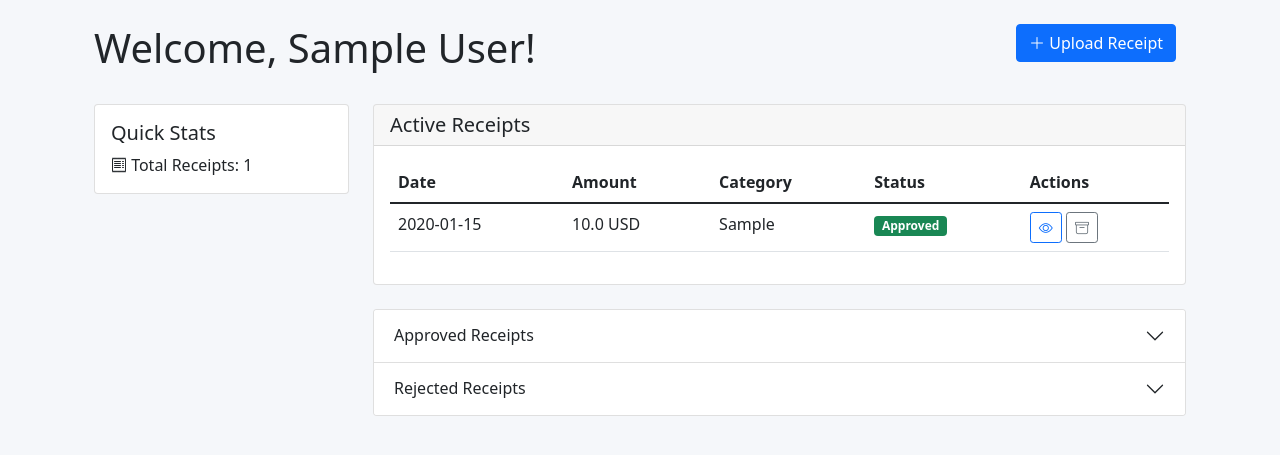
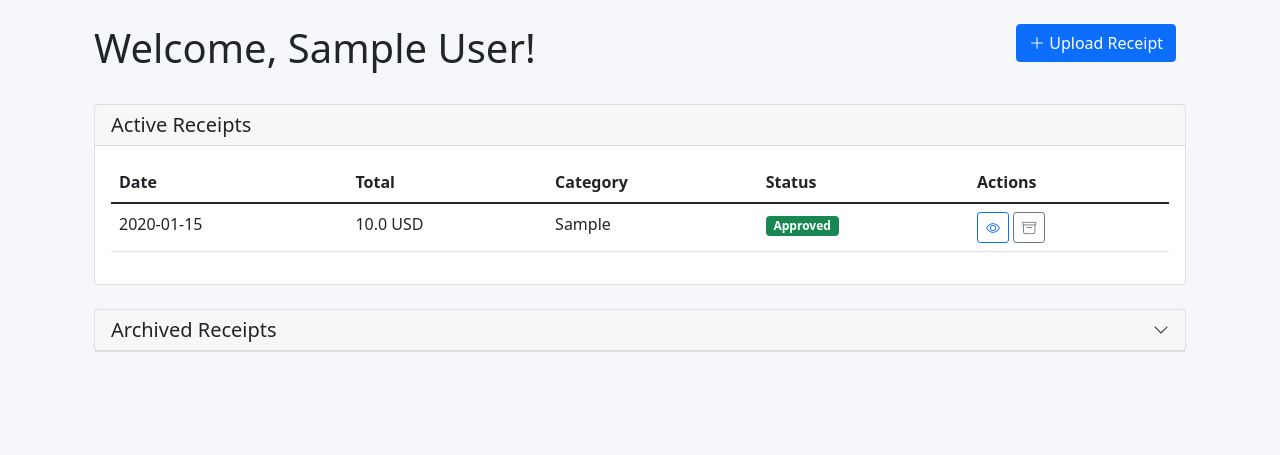
Before and after one commit to ThomasKLA10/expense-app, a Flask app: page /dashboard in a window 1280 px wide. Shown: the part 56-511 px from the top of the page. Run offline with Flask 3, Linux system fonts and the light colour scheme; a user stored in the database is signed in; tables that the repository leaves empty hold one stand-in row (values such as "Sample post"); some libraries are stand-ins or nearby versions.

Commit message:
Update dashboard and notifications: - Remove flash messages and confirmations - Make archived receipts collapsible - Add notification system for approved receipts - Change 'amount' to 'total' in tables - Add 'Various' category for multiple receipts - Auto-archive approved receipts

```diff
--- a/app/models.py
+++ b/app/models.py
@@ -45,3 +45,9 @@ class Receipt(db.Model):
             'amsterdam': 'Amsterdam'
         }
         return f"Office in {office_names.get(self.office.lower(), self.office)}"
+
+    @classmethod
+    def group_receipts(cls, receipts):
+        if len(receipts) == 1:
+            return receipts[0].category
+        return "Various"
--- a/app/oauth.py
+++ b/app/oauth.py
@@ -117,15 +117,12 @@ class GoogleOAuth:
                     db.session.commit()
 
                 login_user(user)
-                flash(f'Welcome, {user.name}!', 'success')
                 return user
             else:
-                flash('Email not verified by Google.', 'error')
                 return None
 
         except Exception as e:
             print(f"Error in handle_callback: {str(e)}")
             import traceback
             traceback.print_exc()
-            flash('Authentication failed. Please try again.', 'error')
             return None
--- a/app/templates/dashboard.html
+++ b/app/templates/dashboard.html
@@ -6,28 +6,15 @@
         <div class="col">
             <h1>Welcome, {{ current_user.name }}!</h1>
         </div>
-        {% if receipts %}
         <div class="col-auto">
             <a href="{{ url_for('upload') }}" class="btn btn-primary">
                 <i class="bi bi-plus-lg"></i> Upload Receipt
             </a>
         </div>
-        {% endif %}
     </div>
 
     <div class="row">
-        <div class="col-md-3">
-            <div class="card mb-4">
-                <div class="card-body">
-                    <h5 class="card-title">Quick Stats</h5>
-                    <p class="card-text">
-                        <i class="bi bi-receipt"></i> Total Receipts: {{ receipts|length if receipts else 0 }}
-                    </p>
-                </div>
-            </div>
-        </div>
-
-        <div class="col-md-9">
+        <div class="col-md-12">
             {% if receipts %}
             <div class="card mb-4">
                 <div class="card-header">
@@ -39,7 +26,7 @@
                             <thead>
                                 <tr>
                                     <th>Date</th>
-                                    <th>Amount</th>
+                                    <th>Total</th>
                                     <th>Category</th>
                                     <th>Status</th>
                                     <th>Actions</th>
@@ -68,8 +55,7 @@
                                         {% if receipt.status in ['approved', 'rejected'] %}
                                         <form method="POST" action="{{ url_for('archive_receipt', receipt_id=receipt.id) }}"
                                               class="d-inline">
-                                            <button type="submit" class="btn btn-sm btn-outline-secondary"
-                                                    onclick="return confirm('Archive this receipt?')">
+                                            <button type="submit" class="btn btn-sm btn-outline-secondary">
                                                 <i class="bi bi-archive"></i>
                                             </button>
                                         </form>
@@ -87,95 +73,55 @@
                 </div>
             </div>
 
-            <div class="accordion" id="archivedReceipts">
-                <div class="accordion-item">
-                    <h2 class="accordion-header">
-                        <button class="accordion-button collapsed" type="button" data-bs-toggle="collapse" data-bs-target="#approvedReceipts">
-                            Approved Receipts
-                        </button>
-                    </h2>
-                    <div id="approvedReceipts" class="accordion-collapse collapse" data-bs-parent="#archivedReceipts">
-                        <div class="accordion-body">
+            <div class="card mb-4">
+                <div class="card-header" role="button" data-bs-toggle="collapse" data-bs-target="#archivedReceipts" aria-expanded="false" aria-controls="archivedReceipts">
+                    <div class="d-flex justify-content-between align-items-center">
+                        <h5 class="mb-0">Archived Receipts</h5>
+                        <i class="bi bi-chevron-down"></i>
+                    </div>
+                </div>
+                <div class="collapse" id="archivedReceipts">
+                    <div class="card-body">
                         <div class="table-responsive">
                             <table class="table table-hover">
                                 <thead>
                                     <tr>
                                         <th>Date</th>
-                                            <th>Amount</th>
+                                        <th>Total</th>
                                         <th>Category</th>
                                         <th>Status</th>
                                         <th>Actions</th>
                                     </tr>
                                 </thead>
                                 <tbody>
-                                        {% for receipt in receipts if receipt.status == 'approved' %}
+                                    {% for receipt in receipts if receipt.archived %}
                                     <tr>
                                         <td>{{ receipt.date_submitted.strftime('%Y-%m-%d') }}</td>
                                         <td>{{ receipt.amount }} {{ receipt.currency }}</td>
                                         <td>{{ receipt.category }}</td>
                                         <td>
-                                                <span class="badge bg-success">{{ receipt.status }}</span>
+                                            {% if receipt.status == 'pending' %}
+                                                <span class="badge bg-warning">Pending</span>
+                                            {% elif receipt.status == 'approved' %}
+                                                <span class="badge bg-success">Approved</span>
+                                            {% else %}
+                                                <span class="badge bg-danger">Rejected</span>
+                                            {% endif %}
                                         </td>
                                         <td>
-                                                <a href="{{ url_for('view_receipt', receipt_id=receipt.id) }}" class="btn btn-sm btn-outline-primary">
+                                            <a href="{{ url_for('view_receipt', receipt_id=receipt.id) }}"
+                                               class="btn btn-sm btn-outline-primary">
                                                 <i class="bi bi-eye"></i>
                                             </a>
                                         </td>
                                     </tr>
                                     {% else %}
                                     <tr>
-                                            <td colspan="5" class="text-center">No approved receipts</td>
+                                        <td colspan="5" class="text-center">No archived receipts</td>
                                     </tr>
                                     {% endfor %}
                                 </tbody>
                             </table>
-                            </div>
-                        </div>
-                    </div>
-                </div>
-
-                <div class="accordion-item">
-                    <h2 class="accordion-header">
-                        <button class="accordion-button collapsed" type="button" data-bs-toggle="collapse" data-bs-target="#rejectedReceipts">
-                            Rejected Receipts
-                        </button>
-                    </h2>
-                    <div id="rejectedReceipts" class="accordion-collapse collapse" data-bs-parent="#archivedReceipts">
-                        <div class="accordion-body">
-                            <div class="table-responsive">
-                                <table class="table table-hover">
-                                    <thead>
-                                        <tr>
-                                            <th>Date</th>
-                                            <th>Amount</th>
-                                            <th>Category</th>
-                                            <th>Status</th>
-                                            <th>Actions</th>
-                                        </tr>
-                                    </thead>
-                                    <tbody>
-                                        {% for receipt in receipts if receipt.status == 'rejected' %}
-                                        <tr>
-                                            <td>{{ receipt.date_submitted.strftime('%Y-%m-%d') }}</td>
-                                            <td>{{ receipt.amount }} {{ receipt.currency }}</td>
-                                            <td>{{ receipt.category }}</td>
-                                            <td>
-                                                <span class="badge bg-danger">{{ receipt.status }}</span>
-                                            </td>
-                                            <td>
-                                                <a href="{{ url_for('view_receipt', receipt_id=receipt.id) }}" class="btn btn-sm btn-outline-primary">
-                                                    <i class="bi bi-eye"></i>
-                                                </a>
-                                            </td>
-                                        </tr>
-                                        {% else %}
-                                        <tr>
-                                            <td colspan="5" class="text-center">No rejected receipts</td>
-                                        </tr>
-                                        {% endfor %}
-                                    </tbody>
-                                </table>
-                            </div>
                         </div>
                     </div>
                 </div>
```
Also changed, not shown: app/__init__.py (+12 -24 lines). Lines whose indentation alone changed are shown as unchanged.
